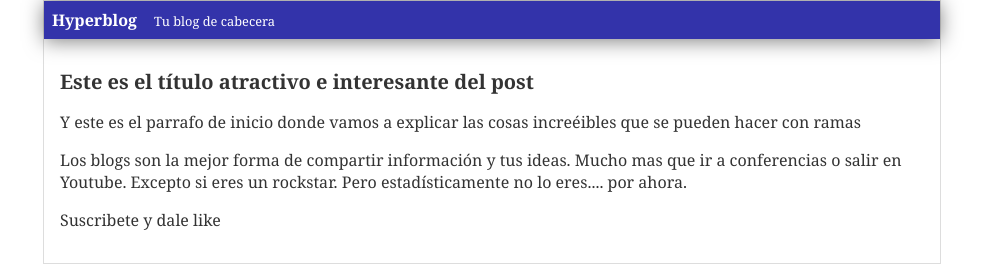
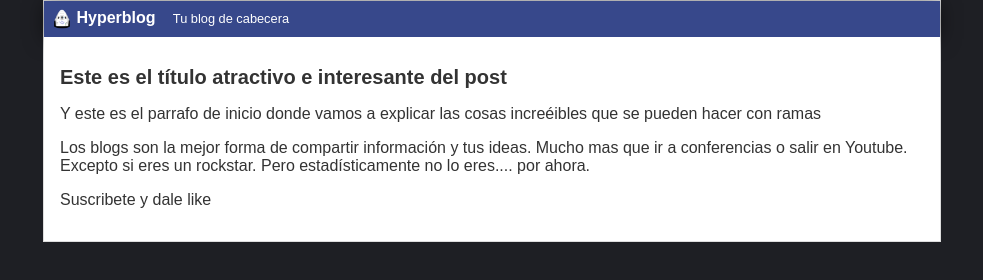
Before and after one commit to dalyzp15/hyperblog, a plain HTML site: page blogpost.html in a window 1280 px wide. Shown: the whole page, without its empty margins (148-1131 px from the left). Drawn offline with Linux system fonts and the light colour scheme.

Commit message:
modificaciones usando el logo

```diff
--- a/blogpost.html
+++ b/blogpost.html
@@ -1,11 +1,12 @@
 <html>
     <head>
-        <title>Bienvenidos al blogpost 2.0</title>
+        <title>Bienvenido a Hyperblog 2.0</title>
         <link rel="stylesheet" href="css/estilos.css" />
     </head>
     <body>
         <div id="container">
             <div id="cabecera">
+                <img id="logo" src="imagenes/dragon.png" />
                 Hyperblog
                 <span id="tagline">Tu blog de cabecera</span>
             </div>
--- a/css/estilos.css
+++ b/css/estilos.css
@@ -1,8 +1,9 @@
 body
 {
+    background: #1e1f24;
     color: #333;
     text-align: center;
-    font-family:Cambria, Cochin, Georgia, Times, 'Times New Roman', serif;
+    font-family: Arial;
     font-size: 16px;
     margin: 0;
     padding: 0;
@@ -10,12 +11,18 @@ body
 
 #cabecera
 {
-    background: #33A;
+    background: #37488b;
     box-shadow: 0px 2px 20px 0px rgba(0,0,0,0.5);
     color: white;
     font-weight: bold;
     margin: 0;
     padding: 0.5em;
+}
+
+#cabecera #logo
+{
+    width: 20px;
+    vertical-align: middle;
 }
 
 #cabecera #tagline
@@ -40,5 +47,6 @@ body
 }
 #post
 {
+    background: white;
     padding: 1em;
 }
```
